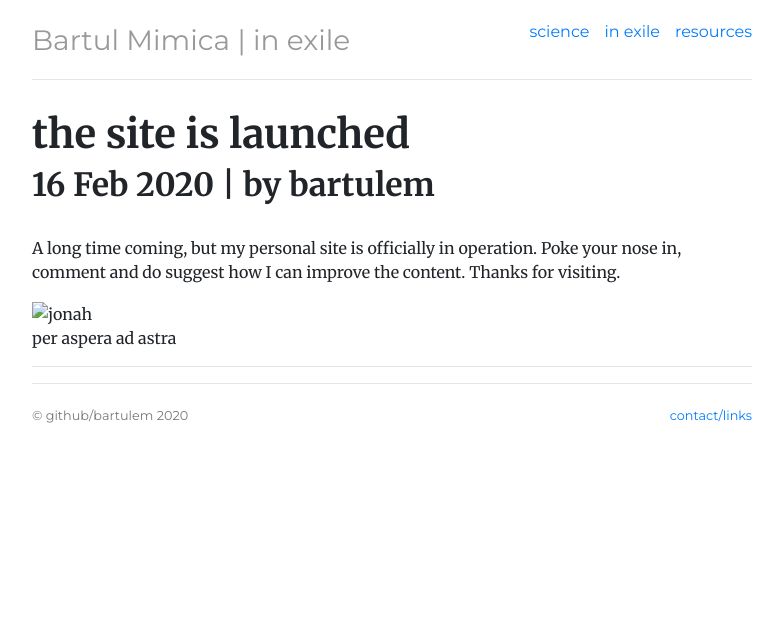
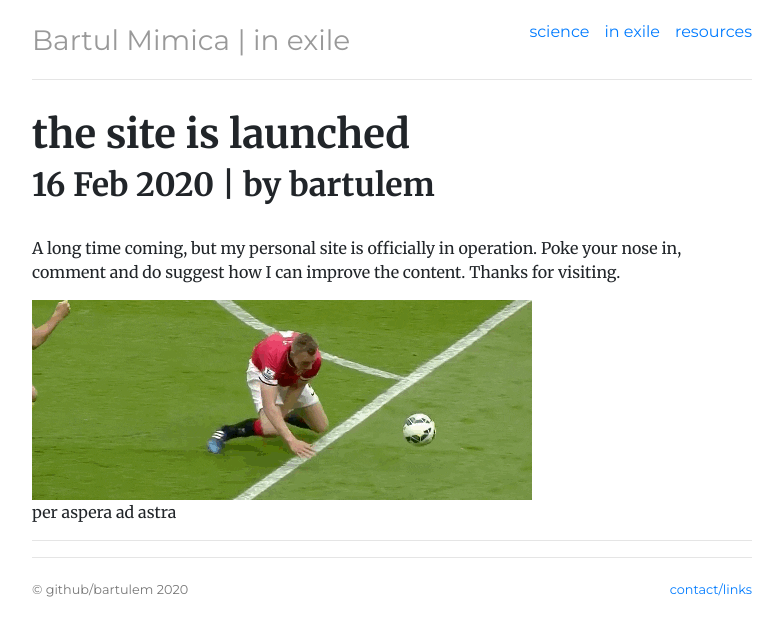
Before and after one commit to bartulem/bartulem.github.io, a Jekyll site: the page built from _posts/2020-02-02-bartulem-site-launched.md, in a window 1280 px wide. Shown: the top 636 px of the page, without its empty margins (248-1031 px from the left). Built offline with Jekyll 4.4.1, drawn with Linux system fonts in a browser that asks for light colours; comment, search, counter and statistics services are not loaded.

Commit message:
Update 2020-02-02-bartulem-site-launched.md

```diff
--- a/_posts/2020-02-02-bartulem-site-launched.md
+++ b/_posts/2020-02-02-bartulem-site-launched.md
@@ -10,7 +10,7 @@ A long time coming, but my personal site is officially in operation. Poke your n
 <br>
 <p align="center">
   <figure>
-    <img class="img-custom" alt="jonah" src="img/jonah.gif"/>
+    <img class="img-custom" alt="jonah" src="/img/jonah.gif"/>
     <figcaption>per aspera ad astra</figcaption>
   </figure>
 </p>
```
